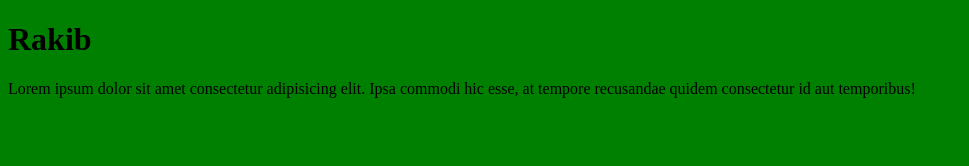
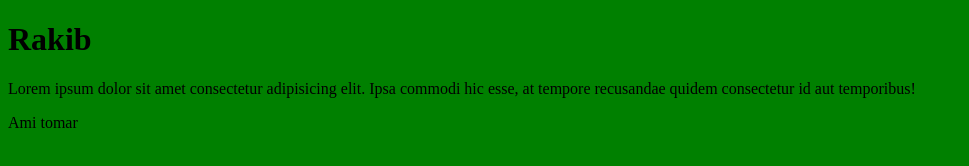
Before and after one commit to rakib8799/my-first-website, a plain HTML site: page my-first-website/index.html in a window 1280 px wide. Shown: the whole page, without its empty margins (0-969 px from the left). Drawn offline with Linux system fonts and the light colour scheme.

Commit message:
Update index.html

```diff
--- a/my-first-website/index.html
+++ b/my-first-website/index.html
@@ -12,6 +12,7 @@
     <h1>Rakib</h1>
     <p>Lorem ipsum dolor sit amet consectetur adipisicing elit. Ipsa commodi hic esse, at tempore recusandae quidem
         consectetur id aut temporibus!</p>
+    <p>Ami tomar</p>
 </body>
 
 </html>
```
